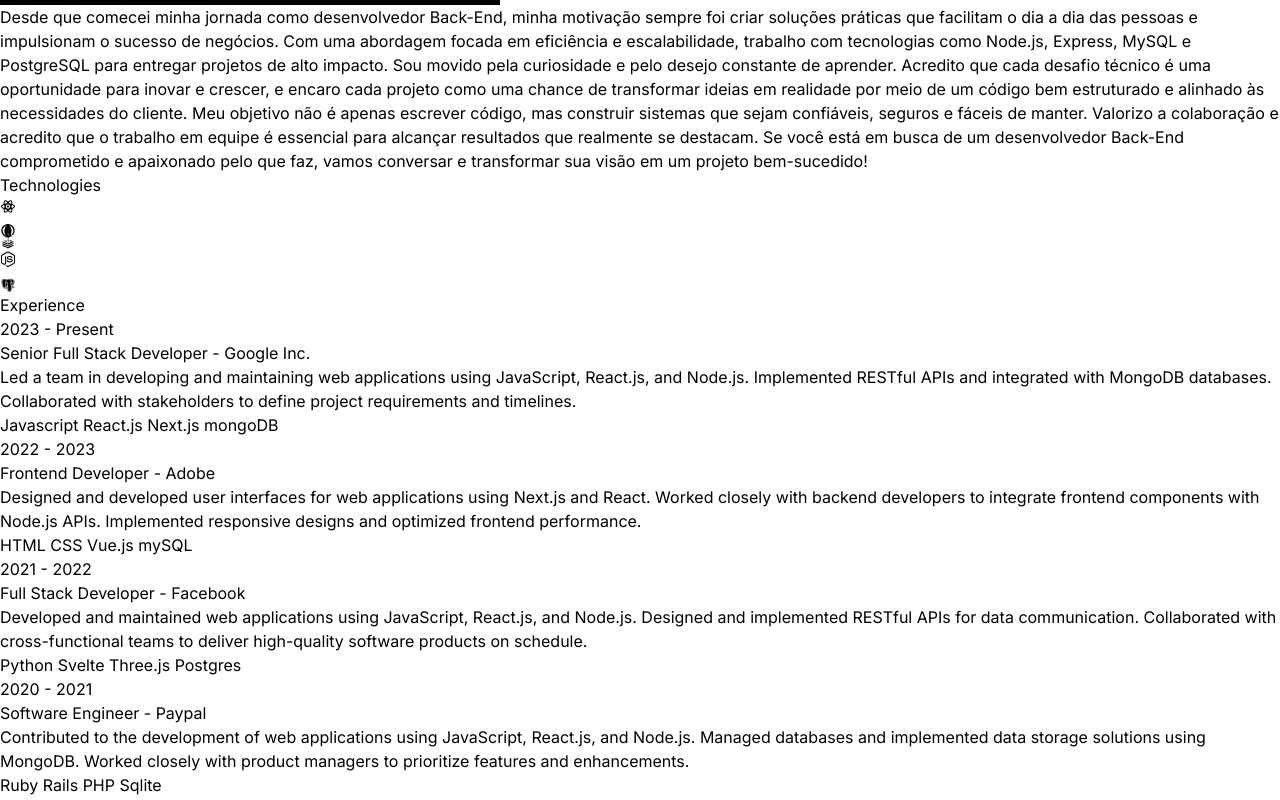
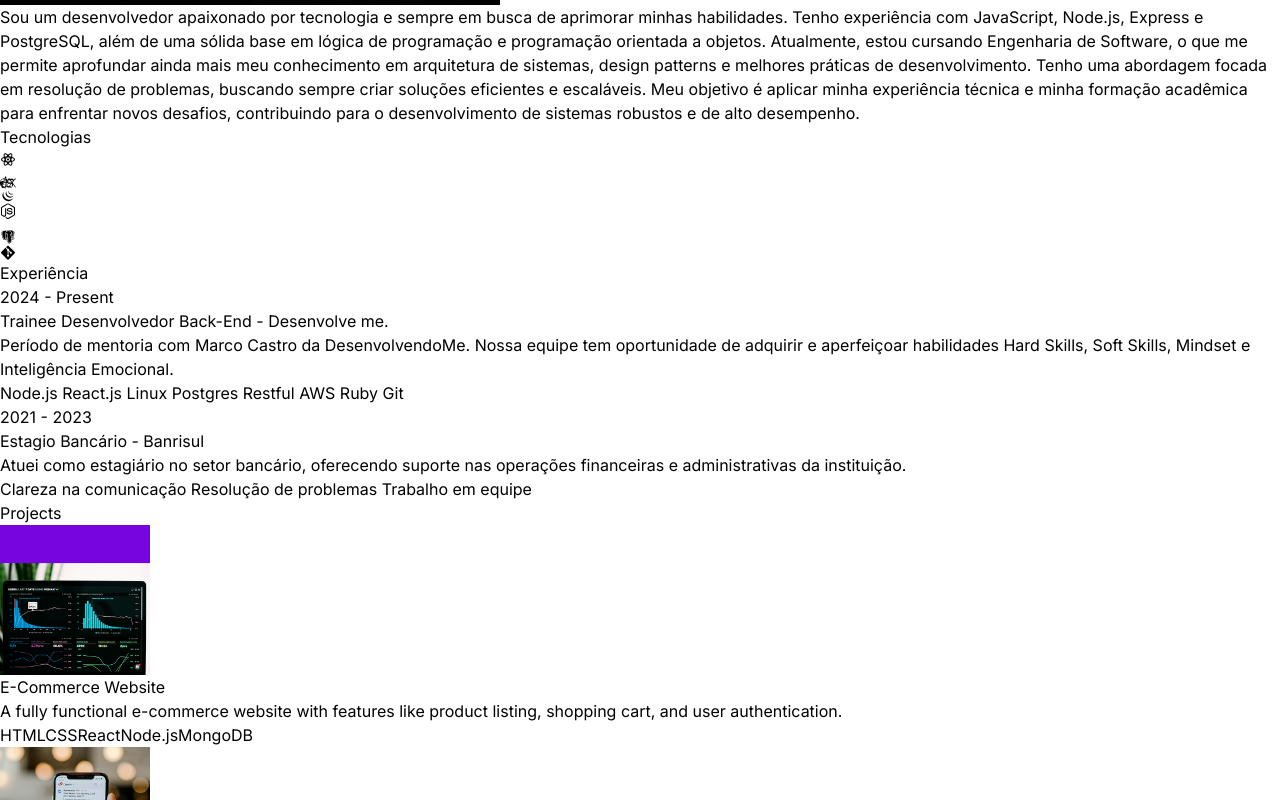
Before and after one commit to Joao-VictorCm/React-Portfolio, a React (Vite) app: page / in a window 1280 px wide. Shown: the part 1100-1900 px from the top of the page. Built offline with nearby package versions, Linux system fonts and the light colour scheme.

Commit message:
Preenchido as esperiencias e add tecnologias

```diff
--- a/src/components/Experience.jsx
+++ b/src/components/Experience.jsx
@@ -9,7 +9,7 @@
          whileInView={{opacity: 1, y:0}}
          initial={{opacity: 0, y: -100}}
          transition={{duration: 0.5}}
-        className="my-20 text-center text-4xl">Experience</motion.h2>
+        className="my-20 text-center text-4xl">Experiência</motion.h2>
         <div>
             {EXPERIENCES.map ((experience, index) => (
                 <div key={index} className="mb-8 flex flex-wrap lg:justify-center">
--- a/src/components/Technologies.jsx
+++ b/src/components/Technologies.jsx
@@ -1,9 +1,10 @@
 import {RiReactjsLine} from "react-icons/ri"
-import {TbBrandNextjs} from "react-icons/tb"
-import {SiMongodb} from "react-icons/si"
-import {DiRedis} from "react-icons/di"
+import { SiEjs } from "react-icons/si";
+import { SiExpress } from "react-icons/si";
+import { DiJqueryLogo } from "react-icons/di";
 import {FaNodeJs} from "react-icons/fa"
 import { BiLogoPostgresql } from "react-icons/bi"
+import { FaGitAlt } from "react-icons/fa6";
 import { motion} from "framer-motion"
 
 const iconVariants = (duration) => ({
@@ -26,7 +27,7 @@
          whileInView={{opacity: 1, y: 0}}
          initial={{opacity: 0, y: -100}}
          transition={{duration: 1.5}}
-        className="my-20 text-center text-4xl">Technologies</motion.h2>
+        className="my-20 text-center text-4xl">Tecnologias</motion.h2>
         <motion.div
         whileInView={{opacity: 1, x:0}}
         initial={{opacity: 0, x: -100}}
@@ -45,7 +46,7 @@
              initial="initial"
              animate="animate"
             className="rounded-2xl border-4 border-neutral-800 p-4">
-                <TbBrandNextjs className="text-7xl" />
+                <SiEjs className="text-7xl text-red-500" />
             </motion.div>
 
              <motion.div
@@ -53,7 +54,7 @@
               initial="initial"
               animate="animate"
              className="rounded-2xl border-4 border-neutral-800 p-4">
-                <SiMongodb className="text-7xl text-green-500" />
+                <SiExpress className="text-7xl text-green-500" />
             </motion.div>
 
            <motion.div
@@ -61,7 +62,7 @@
             initial="initial"
             animate="animate"
             className="rounded-2xl border-4 border-neutral-800 p-4">
-                <DiRedis className="text-7xl text-red-500" />
+                <DiJqueryLogo className="text-7xl text-sky-500" />
             </motion.div>
 
             <motion.div
@@ -79,6 +80,14 @@
             className="rounded-2xl border-4 border-neutral-800 p-4">
                 <BiLogoPostgresql className="text-7xl text-sky-700" />
             </motion.div>
+
+            <motion.div
+             variants={iconVariants(4)}
+             initial="initial"
+             animate="animate"
+            className="rounded-2xl border-4 border-neutral-800 p-4">
+                <FaGitAlt className="text-7xl text-red-700" />
+            </motion.div>
         </motion.div>
     </div>
   )
--- a/src/constants/index.js
+++ b/src/constants/index.js
@@ -6,40 +6,26 @@
 export const HERO_CONTENT = `Sou um desenvolvedor Back-End apaixonado por criar soluções tecnológicas que realmente fazem a diferença. Especializado em desenvolver aplicativos web robustos, escaláveis e de alta performance, tenho experiência prática com Node.js, Express, MySQL e PostgreSQL, além de um compromisso sólido com boas práticas de desenvolvimento.
 Meu objetivo é ir além do código: construir soluções inteligentes que resolvam problemas reais, impulsionem o crescimento dos negócios e proporcionem experiências excepcionais aos usuários. Sou motivado pelo aprendizado contínuo e pela oportunidade de colaborar com equipes inovadoras para enfrentar desafios e entregar resultados impactantes.`;
 
-export const ABOUT_TEXT = `Desde que comecei minha jornada como desenvolvedor Back-End, minha motivação sempre foi criar soluções práticas que facilitam o dia a dia das pessoas e impulsionam o sucesso de negócios. Com uma abordagem focada em eficiência e escalabilidade, trabalho com tecnologias como Node.js, Express, MySQL e PostgreSQL para entregar projetos de alto impacto.
-Sou movido pela curiosidade e pelo desejo constante de aprender. Acredito que cada desafio técnico é uma oportunidade para inovar e crescer, e encaro cada projeto como uma chance de transformar ideias em realidade por meio de um código bem estruturado e alinhado às necessidades do cliente.
-Meu objetivo não é apenas escrever código, mas construir sistemas que sejam confiáveis, seguros e fáceis de manter. Valorizo a colaboração e acredito que o trabalho em equipe é essencial para alcançar resultados que realmente se destacam.
-Se você está em busca de um desenvolvedor Back-End comprometido e apaixonado pelo que faz, vamos conversar e transformar sua visão em um projeto bem-sucedido!`;
+export const ABOUT_TEXT = `Sou um desenvolvedor apaixonado por tecnologia e sempre em busca de aprimorar minhas habilidades. Tenho experiência com JavaScript, Node.js, Express e PostgreSQL, além de uma sólida base em lógica de programação e programação orientada a objetos.
+Atualmente, estou cursando Engenharia de Software, o que me permite aprofundar ainda mais meu conhecimento em arquitetura de sistemas, design patterns e melhores práticas de desenvolvimento.
+Tenho uma abordagem focada em resolução de problemas, buscando sempre criar soluções eficientes e escaláveis. Meu objetivo é aplicar minha experiência técnica e minha formação acadêmica para enfrentar novos desafios, contribuindo para o desenvolvimento de sistemas robustos e de alto desempenho.`;
 
 export const EXPERIENCES = [
   {
-    year: "2023 - Present",
-    role: "Senior Full Stack Developer",
-    company: "Google Inc.",
-    description: `Led a team in developing and maintaining web applications using JavaScript, React.js, and Node.js. Implemented RESTful APIs and integrated with MongoDB databases. Collaborated with stakeholders to define project requirements and timelines.`,
-    technologies: ["Javascript", "React.js", "Next.js", "mongoDB"],
+    year: "2024 - Present",
+    role: "Trainee Desenvolvedor Back-End",
+    company: "Desenvolve me.",
+    description: `Período de mentoria com Marco Castro da DesenvolvendoMe. Nossa equipe tem oportunidade de adquirir e aperfeiçoar habilidades Hard Skills, Soft Skills, Mindset e Inteligência Emocional.`,
+    technologies: ["Node.js", "React.js", "Linux", "Postgres", "Restful", "AWS", "Ruby", "Git"],
   },
   {
-    year: "2022 - 2023",
-    role: "Frontend Developer",
-    company: "Adobe",
-    description: `Designed and developed user interfaces for web applications using Next.js and React. Worked closely with backend developers to integrate frontend components with Node.js APIs. Implemented responsive designs and optimized frontend performance.`,
-    technologies: ["HTML", "CSS", "Vue.js", "mySQL"],
+    year: "2021 - 2023",
+    role: "Estagio Bancário",
+    company: "Banrisul",
+    description: `Atuei como estagiário no setor bancário, oferecendo suporte nas operações financeiras e administrativas da instituição.`,
+    technologies: ["Clareza na comunicação", "Resolução de problemas", "Trabalho em equipe"],
   },
-  {
-    year: "2021 - 2022",
-    role: "Full Stack Developer",
-    company: "Facebook",
-    description: `Developed and maintained web applications using JavaScript, React.js, and Node.js. Designed and implemented RESTful APIs for data communication. Collaborated with cross-functional teams to deliver high-quality software products on schedule.`,
-    technologies: ["Python", "Svelte", "Three.js", "Postgres"],
-  },
-  {
-    year: "2020 - 2021",
-    role: "Software Engineer",
-    company: "Paypal",
-    description: `Contributed to the development of web applications using JavaScript, React.js, and Node.js. Managed databases and implemented data storage solutions using MongoDB. Worked closely with product managers to prioritize features and enhancements.`,
-    technologies: ["Ruby", "Rails", "PHP", "Sqlite"],
-  },
+
 ];
 
 export const PROJECTS = [
```
